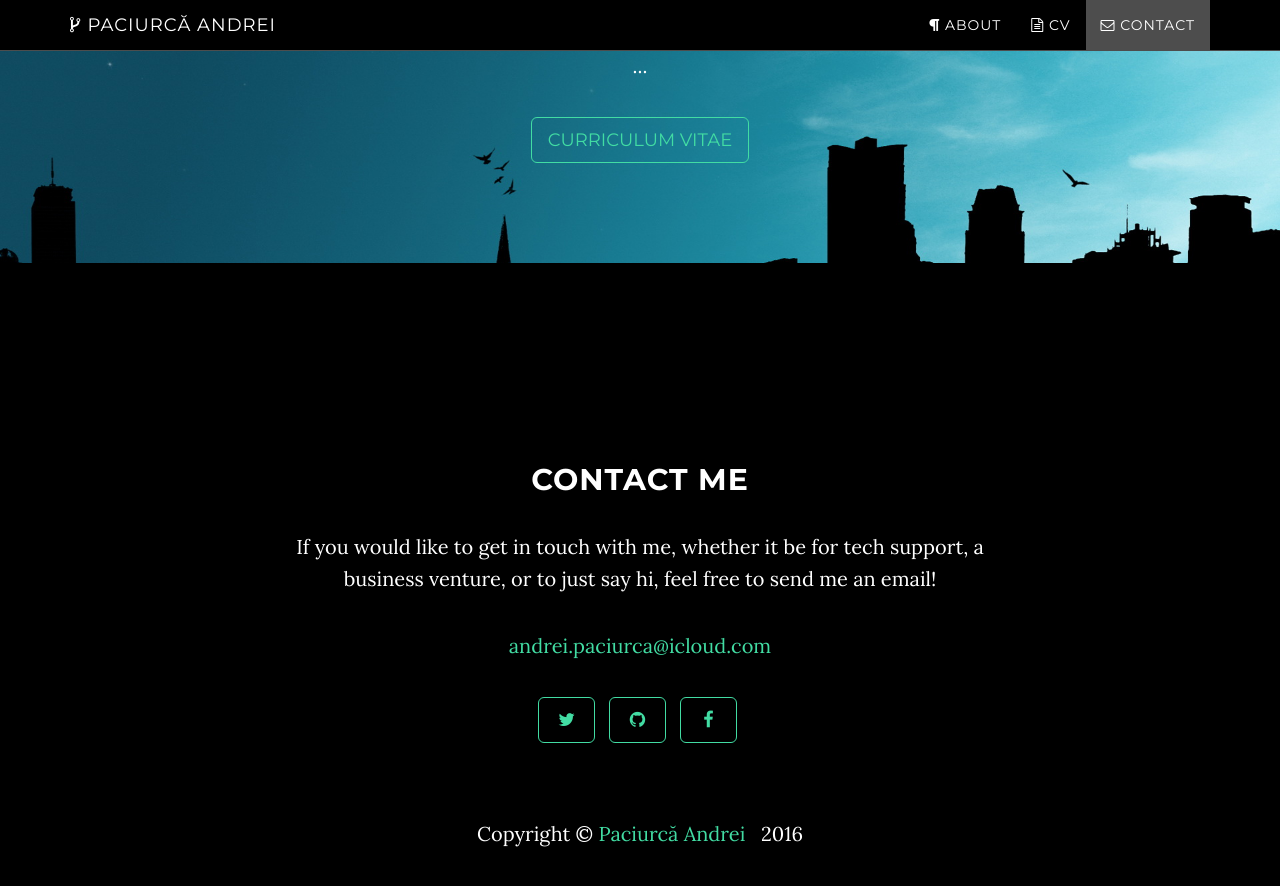
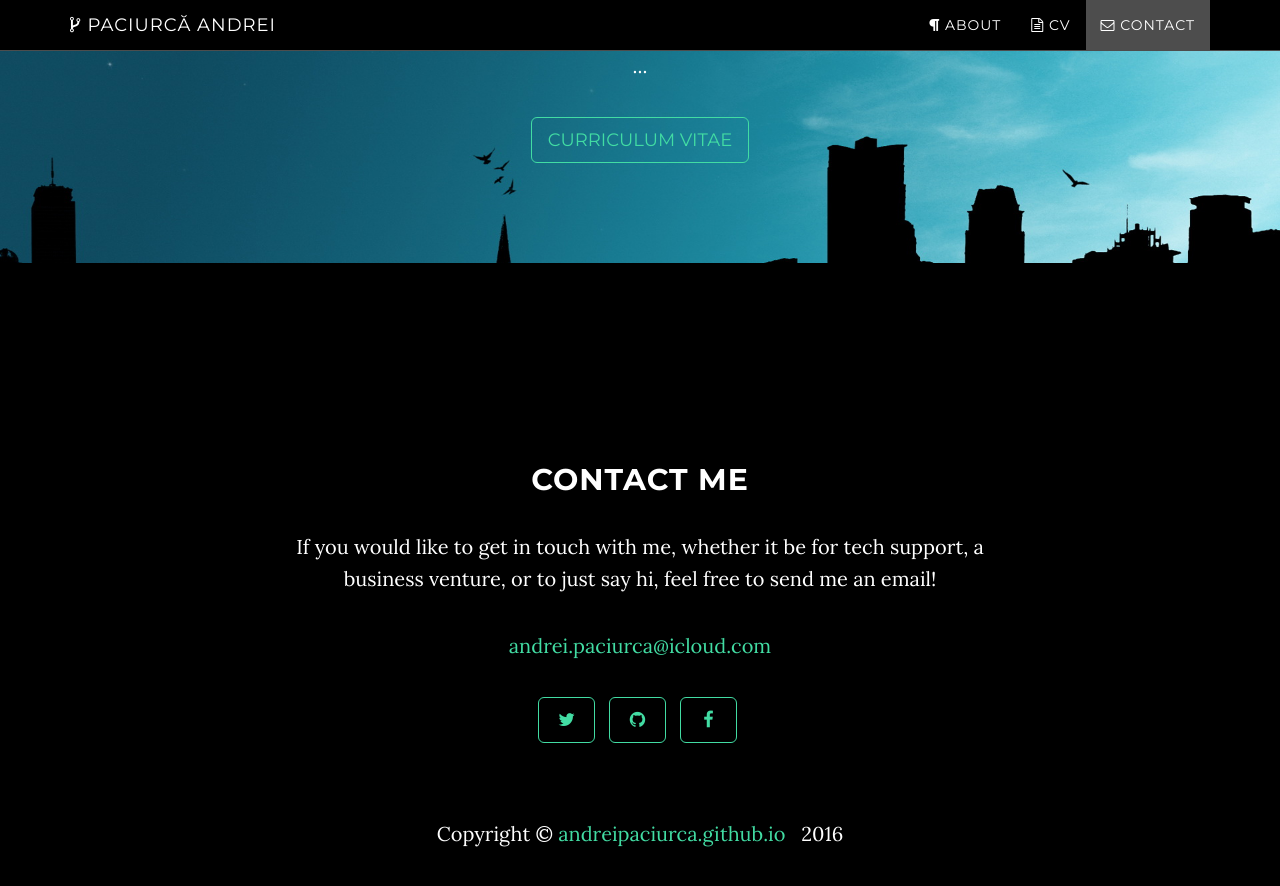
Before and after one commit to andreipaciurca/andreipaciurca.github.io, a Jekyll site: the page built from index.html, in a window 1280 px wide and 900 px high, scrolled down 1818 px. Shown: the top 886 px of the window. Built offline with Jekyll 4.4.1, drawn with Linux system fonts in a browser that asks for light colours.

Commit message:
Update footer.html

```diff
--- a/_includes/footer.html
+++ b/_includes/footer.html
@@ -1,7 +1,7 @@
     <!-- Footer -->
     <footer>
         <div class="container text-center">
-            <p>Copyright &copy; <a href="#" style="text-decoration:none">Paciurcă Andrei</a> &nbsp
+            <p>Copyright &copy; <a href="#" style="text-decoration:none">{{ site.footer }}</a> &nbsp
             <script language="javascript">
                 if(document.write(new Date().getFullYear()) != null)
                     document.write(new Date().getFullYear()).innerHTML
```
